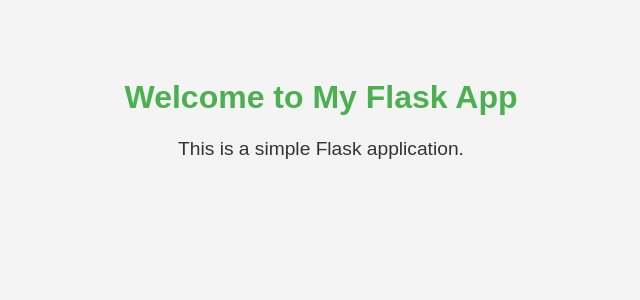
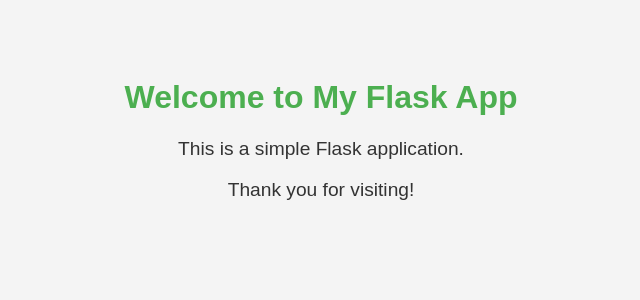
Before and after one commit to PrajwalMalokar/github-actions-ci-cd-project, a Flask app: page / in a window 1280 px wide. Shown: the top 300 px of the page, without its empty margins (319-959 px from the left). Run offline with Flask 3, Linux system fonts and the light colour scheme.

Commit message:
Sample change to test pipeline

```diff
--- a/templates/index.html
+++ b/templates/index.html
@@ -23,6 +23,7 @@
 <body>
     <h1>Welcome to My Flask App</h1>
     <p>This is a simple Flask application.</p>
+    <p>Thank you for visiting!</p>
 
 </body>
 </html>
```
